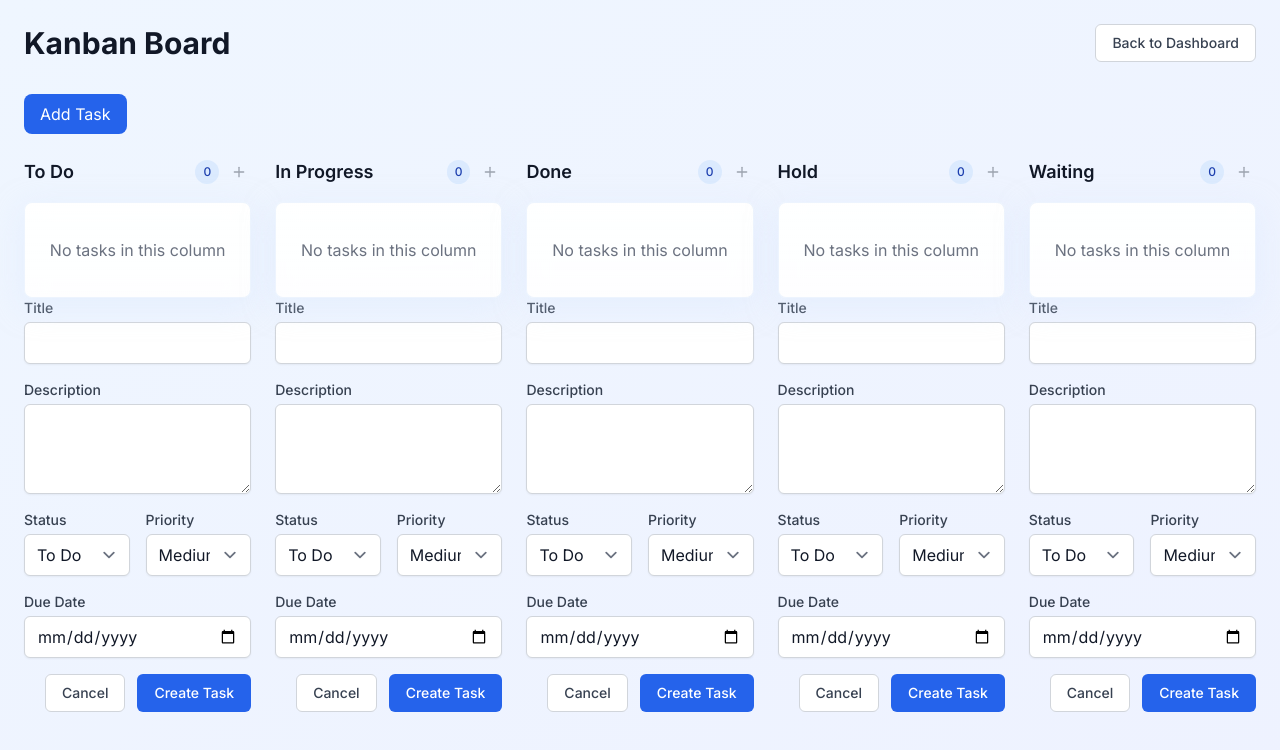
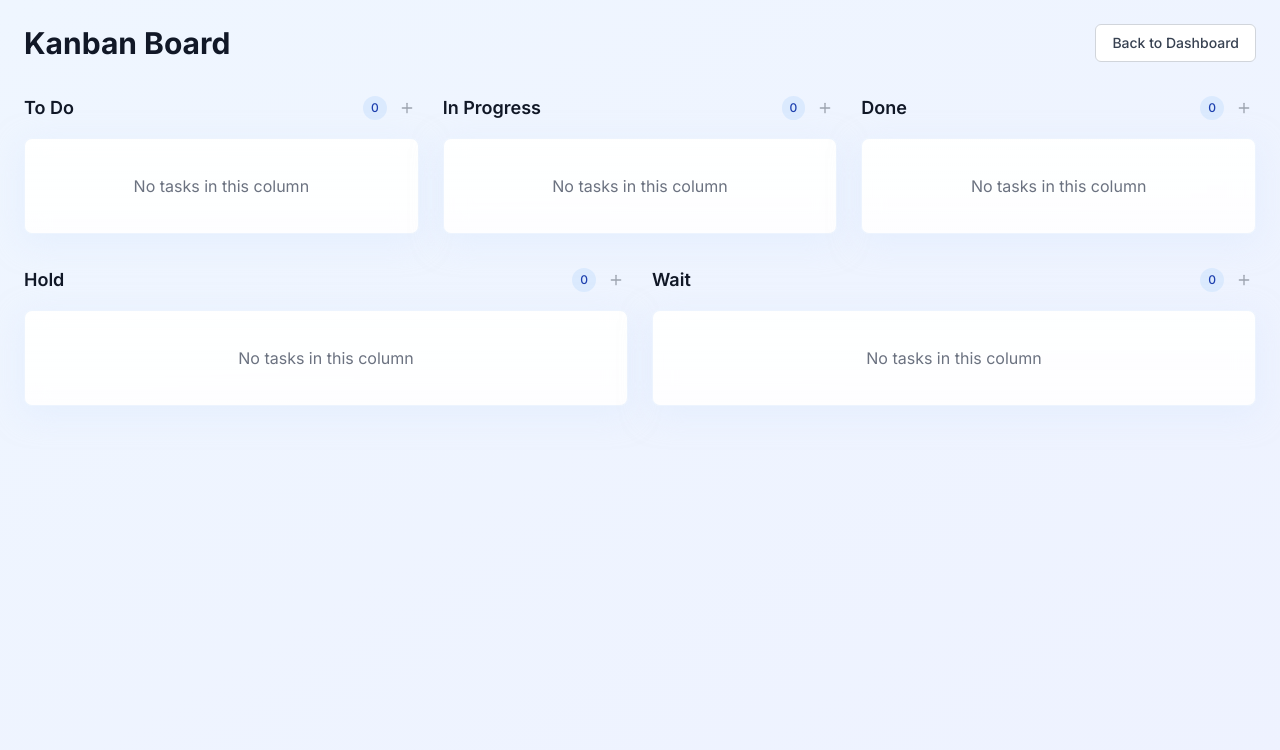
Before and after one commit to salmanalsabah99/full-stack-using-prompt, a Next.js app: page /kanban in a window 1280 px wide. Shown: the top 750 px of the page. Built offline with nearby package versions, Linux system fonts and the light colour scheme.

Commit message:
Add Orbit Priority Card to dashboard with full-width layout and project progress tracking

```diff
--- a/app/kanban/page.tsx
+++ b/app/kanban/page.tsx
@@ -1,23 +1,18 @@
 'use client'
 
-import React, { useState } from 'react'
+import React from 'react'
 import { useRouter } from 'next/navigation'
 import { useUser } from '@/context/UserContext'
 import useSWR from 'swr'
-import { Task, TaskStatus } from '@prisma/client'
+import { Task } from '@prisma/client'
 import KanbanColumn from '@/components/KanbanColumn'
-import { motion, AnimatePresence } from 'framer-motion'
-import TaskForm from '@/components/TaskForm'
+import { motion } from 'framer-motion'
 
 const fetcher = (url: string) => fetch(url).then((res) => res.json())
 
 const KanbanPage: React.FC = () => {
   const { userId, isLoading } = useUser()
   const router = useRouter()
-  const [tasks, setTasks] = useState<Task[]>([])
-  const [isFormOpen, setIsFormOpen] = useState(false)
-  const [editingTask, setEditingTask] = useState<Task | null>(null)
-  const [error, setError] = useState<string | null>(null)
 
   const { data: taskListData } = useSWR(
     userId ? `/api/tasklists?userId=${userId}&default=true` : null,
@@ -26,16 +21,10 @@ const KanbanPage: React.FC = () => {
 
   const taskListId = taskListData?.data?.id
 
-  const { data, error: tasksError, isLoading: tasksLoading, mutate } = useSWR(
+  const { data, error, isLoading: tasksLoading, mutate } = useSWR(
     userId && taskListId ? `/api/tasks?userId=${userId}&taskListId=${taskListId}` : null,
     fetcher
   )
-
-  React.useEffect(() => {
-    if (data) {
-      setTasks(data.data)
-    }
-  }, [data])
 
   const handleTaskUpdate = async (taskId: string, updates: Partial<Task>) => {
     try {
@@ -60,10 +49,9 @@ const KanbanPage: React.FC = () => {
         },
         false
       )
-      setEditingTask(null)
     } catch (error) {
       console.error('Error updating task:', error)
-      setError(error instanceof Error ? error.message : 'Failed to update task')
+      // You might want to show an error notification here
     }
   }
 
@@ -85,7 +73,7 @@ const KanbanPage: React.FC = () => {
       )
     } catch (error) {
       console.error('Error deleting task:', error)
-      setError(error instanceof Error ? error.message : 'Failed to delete task')
+      // You might want to show an error notification here
     }
   }
 
@@ -114,35 +102,9 @@ const KanbanPage: React.FC = () => {
         },
         false
       )
-      setIsFormOpen(false)
     } catch (error) {
       console.error('Error creating task:', error)
-      setError(error instanceof Error ? error.message : 'Failed to create task')
-    }
-  }
-
-  const handleTaskStatusChange = async (taskId: string, currentStatus: TaskStatus) => {
-    try {
-      const newStatus = currentStatus === 'DONE' ? 'TODO' : 'DONE'
-      const response = await fetch(`/api/tasks/${taskId}`, {
-        method: 'PUT',
-        headers: { 'Content-Type': 'application/json' },
-        body: JSON.stringify({ status: newStatus }),
-      })
-      if (!response.ok) throw new Error('Failed to update task status')
-      const updatedTask = await response.json()
-      mutate(
-        {
-          ...data,
-          data: data.data.map((task: Task) =>
-            task.id === taskId ? updatedTask : task
-          ),
-        },
-        false
-      )
-    } catch (error) {
-      console.error('Error updating task status:', error)
-      setError(error instanceof Error ? error.message : 'Failed to update task status')
+      // You might want to show an error notification here
     }
   }
 
@@ -159,19 +121,24 @@ const KanbanPage: React.FC = () => {
       <div className="min-h-screen bg-gradient-to-br from-blue-50 to-indigo-50 p-6">
         <div className="max-w-7xl mx-auto">
           <div className="text-red-500 bg-red-50 p-4 rounded-lg">
-            {error}
+            Failed to load tasks
           </div>
         </div>
       </div>
     )
   }
 
-  const columns = [
-    { title: 'To Do', status: 'TODO' as TaskStatus },
-    { title: 'In Progress', status: 'IN_PROGRESS' as TaskStatus },
-    { title: 'Done', status: 'DONE' as TaskStatus },
-    { title: 'Hold', status: 'HOLD' as TaskStatus },
-    { title: 'Waiting', status: 'WAITING' as TaskStatus },
+  const tasks = data?.data || []
+
+  const topRowColumns = [
+    { id: 'TODO', title: 'To Do' },
+    { id: 'IN_PROGRESS', title: 'In Progress' },
+    { id: 'DONE', title: 'Done' },
+  ]
+
+  const bottomRowColumns = [
+    { id: 'HOLD', title: 'Hold' },
+    { id: 'WAITING', title: 'Wait' },
   ]
 
   const containerVariants = {
@@ -220,84 +187,51 @@ const KanbanPage: React.FC = () => {
           </motion.button>
         </div>
 
-        <div className="flex justify-between items-center mb-6">
-          <motion.button
-            className="px-4 py-2 bg-blue-600 text-white rounded-lg hover:bg-blue-700 transition-colors"
-            whileHover={{ scale: 1.05 }}
-            whileTap={{ scale: 0.95 }}
-            onClick={() => setIsFormOpen(true)}
-          >
-            Add Task
-          </motion.button>
-        </div>
-
-        <AnimatePresence>
-          {isFormOpen && (
-            <motion.div
-              initial={{ opacity: 0 }}
-              animate={{ opacity: 1 }}
-              exit={{ opacity: 0 }}
-              className="fixed inset-0 bg-black bg-opacity-50 flex items-center justify-center z-50"
-            >
-              <motion.div
-                initial={{ scale: 0.9, opacity: 0 }}
-                animate={{ scale: 1, opacity: 1 }}
-                exit={{ scale: 0.9, opacity: 0 }}
-                className="bg-white rounded-lg p-6 w-full max-w-md"
-              >
-                <TaskForm
-                  onSubmit={handleTaskCreate}
-                  onCancel={() => setIsFormOpen(false)}
-                  initialData={{ status: 'TODO' }}
-                />
-              </motion.div>
-            </motion.div>
-          )}
-        </AnimatePresence>
-
-        <AnimatePresence>
-          {editingTask && (
-            <motion.div
-              initial={{ opacity: 0 }}
-              animate={{ opacity: 1 }}
-              exit={{ opacity: 0 }}
-              className="fixed inset-0 bg-black bg-opacity-50 flex items-center justify-center z-50"
-            >
-              <motion.div
-                initial={{ scale: 0.9, opacity: 0 }}
-                animate={{ scale: 1, opacity: 1 }}
-                exit={{ scale: 0.9, opacity: 0 }}
-                className="bg-white rounded-lg p-6 w-full max-w-md"
-              >
-                <TaskForm
-                  onSubmit={(updates) => handleTaskUpdate(editingTask.id, updates)}
-                  onCancel={() => setEditingTask(null)}
-                  initialData={editingTask}
-                />
-              </motion.div>
-            </motion.div>
-          )}
-        </AnimatePresence>
-
+        {/* Top Row - Main Task Columns */}
         <motion.div
-          className="grid grid-cols-5 gap-6 mb-8"
+          className="grid grid-cols-3 gap-6 mb-8"
           variants={containerVariants}
           initial="hidden"
           animate="visible"
         >
-          {columns.map((column, index) => (
+          {topRowColumns.map((column, index) => (
             <motion.div
-              key={column.status}
+              key={column.id}
               variants={columnVariants}
               custom={index}
             >
               <KanbanColumn
                 title={column.title}
-                tasks={tasks.filter((task: Task) => task.status === column.status)}
-                status={column.status}
-                onEditTask={setEditingTask}
-                onDeleteTask={handleTaskDelete}
-                onStatusChange={handleTaskStatusChange}
+                tasks={tasks.filter((task: Task) => task.status === column.id)}
+                status={column.id}
+                onTaskUpdate={handleTaskUpdate}
+                onTaskDelete={handleTaskDelete}
+                onTaskCreate={handleTaskCreate}
+              />
+            </motion.div>
+          ))}
+        </motion.div>
+
+        {/* Bottom Row - Hold/Wait Columns */}
+        <motion.div
+          className="grid grid-cols-2 gap-6"
+          variants={containerVariants}
+          initial="hidden"
+          animate="visible"
+        >
+          {bottomRowColumns.map((column, index) => (
+            <motion.div
+              key={column.id}
+              variants={columnVariants}
+              custom={index}
+            >
+              <KanbanColumn
+                title={column.title}
+                tasks={tasks.filter((task: Task) => task.status === column.id)}
+                status={column.id}
+                onTaskUpdate={handleTaskUpdate}
+                onTaskDelete={handleTaskDelete}
+                onTaskCreate={handleTaskCreate}
               />
             </motion.div>
           ))}
--- a/components/TaskForm.tsx
+++ b/components/TaskForm.tsx
@@ -1,68 +1,116 @@
 'use client'
 
-import React, { useState } from 'react'
+import React, { useState, useEffect } from 'react'
 import { Task, TaskStatus, Priority } from '@prisma/client'
+import { motion, AnimatePresence } from 'framer-motion'
+import { X } from 'lucide-react'
 
 interface TaskFormProps {
+  task?: Task
+  isOpen: boolean
+  onClose: () => void
   onSubmit: (taskData: Partial<Task>) => Promise<void>
-  onCancel: () => void
-  initialData?: Partial<Task>
+  initialStatus?: TaskStatus
 }
 
-const TaskForm: React.FC<TaskFormProps> = ({ onSubmit, onCancel, initialData }) => {
+const TaskForm: React.FC<TaskFormProps> = ({
+  task,
+  isOpen,
+  onClose,
+  onSubmit,
+  initialStatus
+}) => {
   const [formData, setFormData] = useState<Partial<Task>>({
     title: '',
     description: '',
-    status: 'TODO',
+    status: initialStatus || 'TODO',
     priority: 'MEDIUM',
-    dueDate: null,
-    ...initialData
+    dueDate: null
   })
+
+  useEffect(() => {
+    if (task) {
+      setFormData({
+        title: task.title,
+        description: task.description || '',
+        status: task.status,
+        priority: task.priority,
+        dueDate: task.dueDate
+      })
+    }
+  }, [task])
 
   const handleSubmit = async (e: React.FormEvent) => {
     e.preventDefault()
     await onSubmit(formData)
+    onClose()
   }
 
+  if (!isOpen) return null
+
   return (
+    <AnimatePresence>
+      <motion.div
+        initial={{ opacity: 0 }}
+        animate={{ opacity: 1 }}
+        exit={{ opacity: 0 }}
+        className="fixed inset-0 bg-black bg-opacity-50 flex items-center justify-center z-50"
+        onClick={onClose}
+      >
+        <motion.div
+          initial={{ scale: 0.95, opacity: 0 }}
+          animate={{ scale: 1, opacity: 1 }}
+          exit={{ scale: 0.95, opacity: 0 }}
+          className="bg-white rounded-lg shadow-xl p-6 w-full max-w-md"
+          onClick={e => e.stopPropagation()}
+        >
+          <div className="flex justify-between items-center mb-4">
+            <h2 className="text-xl font-semibold text-gray-900">
+              {task ? 'Edit Task' : 'New Task'}
+            </h2>
+            <button
+              onClick={onClose}
+              className="text-gray-400 hover:text-gray-500"
+            >
+              <X className="h-5 w-5" />
+            </button>
+          </div>
+
           <form onSubmit={handleSubmit} className="space-y-4">
             <div>
-        <label htmlFor="title" className="block text-sm font-medium text-gray-700">
+              <label className="block text-sm font-medium text-gray-700 mb-1">
                 Title
               </label>
               <input
                 type="text"
-          id="title"
                 value={formData.title}
-          onChange={(e) => setFormData({ ...formData, title: e.target.value })}
-          className="mt-1 block w-full rounded-md border-gray-300 shadow-sm focus:border-blue-500 focus:ring-blue-500"
+                onChange={e => setFormData({ ...formData, title: e.target.value })}
+                className="w-full px-3 py-2 border border-gray-300 rounded-md focus:outline-none focus:ring-2 focus:ring-blue-500"
                 required
               />
             </div>
 
             <div>
-        <label htmlFor="description" className="block text-sm font-medium text-gray-700">
+              <label className="block text-sm font-medium text-gray-700 mb-1">
                 Description
               </label>
               <textarea
-          id="description"
-          value={formData.description || ''}
-          onChange={(e) => setFormData({ ...formData, description: e.target.value })}
-          className="mt-1 block w-full rounded-md border-gray-300 shadow-sm focus:border-blue-500 focus:ring-blue-500"
+                value={formData.description}
+                onChange={e => setFormData({ ...formData, description: e.target.value })}
+                className="w-full px-3 py-2 border border-gray-300 rounded-md focus:outline-none focus:ring-2 focus:ring-blue-500"
                 rows={3}
               />
             </div>
 
             <div className="grid grid-cols-2 gap-4">
               <div>
-          <label htmlFor="status" className="block text-sm font-medium text-gray-700">
+                <label className="block text-sm font-medium text-gray-700 mb-1">
                   Status
                 </label>
                 <select
-            id="status"
                   value={formData.status}
-            onChange={(e) => setFormData({ ...formData, status: e.target.value as TaskStatus })}
-            className="mt-1 block w-full rounded-md border-gray-300 shadow-sm focus:border-blue-500 focus:ring-blue-500"
+                  onChange={e => setFormData({ ...formData, status: e.target.value as TaskStatus })}
+                  className="w-full px-3 py-2 border border-gray-300 rounded-md focus:outline-none focus:ring-2 focus:ring-blue-500"
                 >
                   <option value="TODO">To Do</option>
                   <option value="IN_PROGRESS">In Progress</option>
@@ -73,14 +121,13 @@ const TaskForm: React.FC<TaskFormProps> = ({ onSubmit, onCancel, initialData })
               </div>
 
               <div>
-          <label htmlFor="priority" className="block text-sm font-medium text-gray-700">
+                <label className="block text-sm font-medium text-gray-700 mb-1">
                   Priority
                 </label>
                 <select
-            id="priority"
                   value={formData.priority}
-            onChange={(e) => setFormData({ ...formData, priority: e.target.value as Priority })}
-            className="mt-1 block w-full rounded-md border-gray-300 shadow-sm focus:border-blue-500 focus:ring-blue-500"
+                  onChange={e => setFormData({ ...formData, priority: e.target.value as Priority })}
+                  className="w-full px-3 py-2 border border-gray-300 rounded-md focus:outline-none focus:ring-2 focus:ring-blue-500"
                 >
                   <option value="LOW">Low</option>
                   <option value="MEDIUM">Medium</option>
@@ -90,22 +137,21 @@ const TaskForm: React.FC<TaskFormProps> = ({ onSubmit, onCancel, initialData })
             </div>
 
             <div>
-        <label htmlFor="dueDate" className="block text-sm font-medium text-gray-700">
+              <label className="block text-sm font-medium text-gray-700 mb-1">
                 Due Date
               </label>
               <input
                 type="date"
-          id="dueDate"
                 value={formData.dueDate ? new Date(formData.dueDate).toISOString().split('T')[0] : ''}
-          onChange={(e) => setFormData({ ...formData, dueDate: e.target.value ? new Date(e.target.value) : null })}
-          className="mt-1 block w-full rounded-md border-gray-300 shadow-sm focus:border-blue-500 focus:ring-blue-500"
+                onChange={e => setFormData({ ...formData, dueDate: e.target.value ? new Date(e.target.value) : null })}
+                className="w-full px-3 py-2 border border-gray-300 rounded-md focus:outline-none focus:ring-2 focus:ring-blue-500"
               />
             </div>
 
-      <div className="flex justify-end space-x-3">
+            <div className="flex justify-end space-x-3 mt-6">
               <button
                 type="button"
-          onClick={onCancel}
+                onClick={onClose}
                 className="px-4 py-2 text-sm font-medium text-gray-700 bg-white border border-gray-300 rounded-md hover:bg-gray-50 focus:outline-none focus:ring-2 focus:ring-offset-2 focus:ring-blue-500"
               >
                 Cancel
@@ -114,10 +160,13 @@ const TaskForm: React.FC<TaskFormProps> = ({ onSubmit, onCancel, initialData })
                 type="submit"
                 className="px-4 py-2 text-sm font-medium text-white bg-blue-600 border border-transparent rounded-md hover:bg-blue-700 focus:outline-none focus:ring-2 focus:ring-offset-2 focus:ring-blue-500"
               >
-          {initialData ? 'Update Task' : 'Create Task'}
+                {task ? 'Update' : 'Create'}
               </button>
             </div>
           </form>
+        </motion.div>
+      </motion.div>
+    </AnimatePresence>
   )
 }
 
```
Also changed, not shown: app/dashboard/page.tsx (+10 -4 lines), components/dashboard/OrbitPriorityCard.tsx (added, +51 -0 lines). Lines whose indentation alone changed are shown as unchanged.
